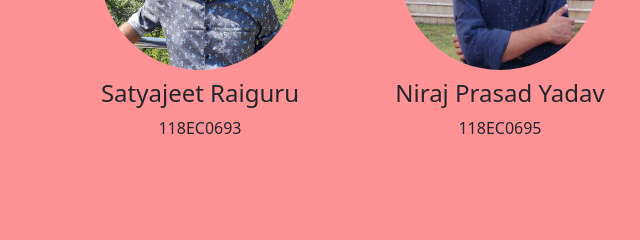
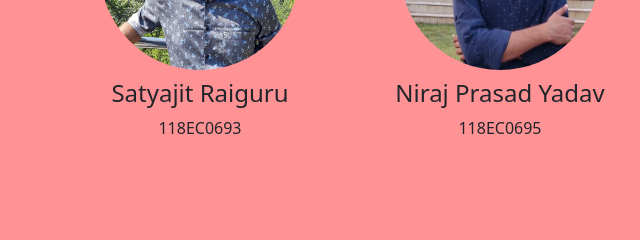
Before and after one commit to Niraj-Prasad-Yadav/PD_LAB_DUMMY, a plain HTML site: page index.html in a window 1280 px wide. Shown: the part 525-765 px from the top of the page, 550-1190 px from the left. Drawn offline with nearby package versions, Linux system fonts and the light colour scheme.

Commit message:
Update index.html

```diff
--- a/index.html
+++ b/index.html
@@ -72,12 +72,12 @@
                 <div class="content ">
                     <div class="front">
                         <div><img src="./image/Satyajeet.jpeg" alt="" class="round"></div>
-                        <div class="name-front ">Satyajeet Raiguru</div>
+                        <div class="name-front ">Satyajit Raiguru</div>
                         <div class="subsystem-name">118EC0693</div>
                     </div>
                     <div class="back ">
                         <div class="row">
-                            <div class="name-back col-7">Satyajeet Raiguru</div>
+                            <div class="name-back col-7">Satyajit Raiguru</div>
                             <div class=" col-5"><img src="./image/Satyajeet.jpeg" class="round-back" alt=""></div>
                         </div>
                         <div class="description">
```
